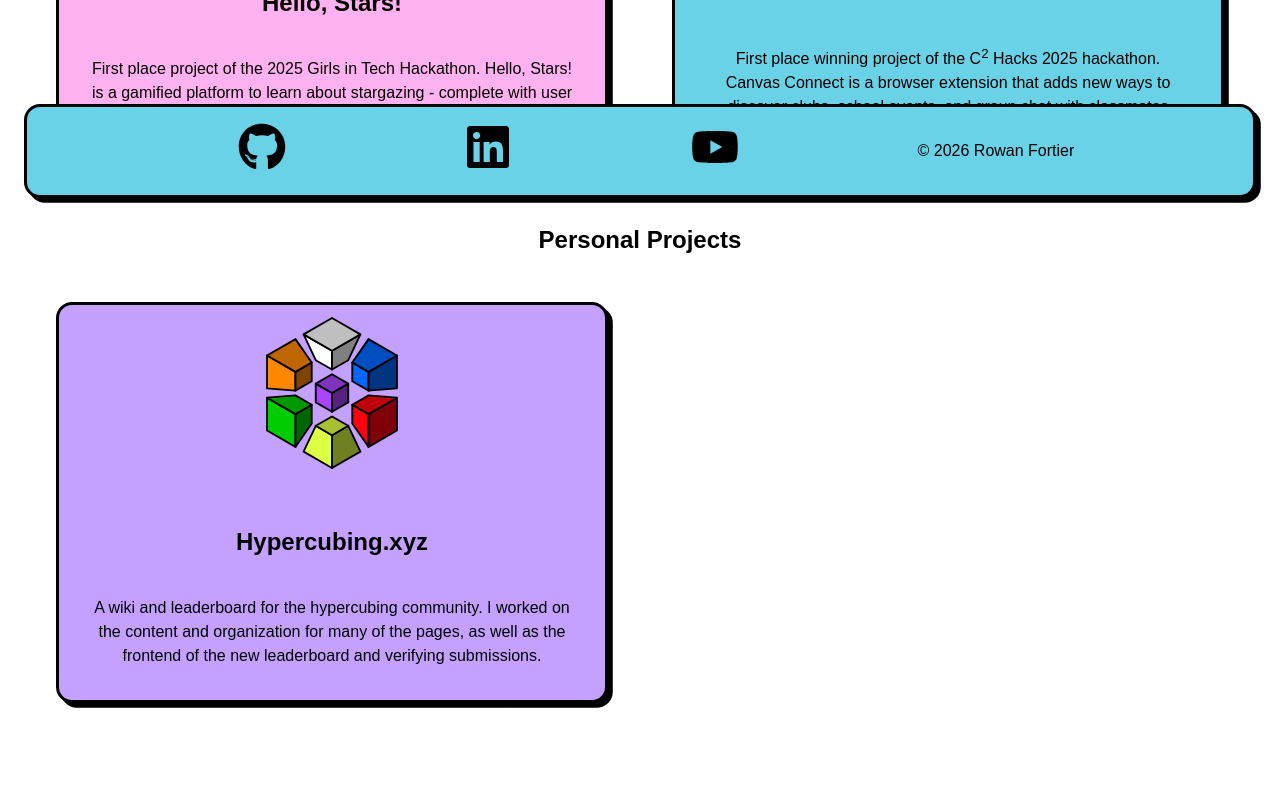
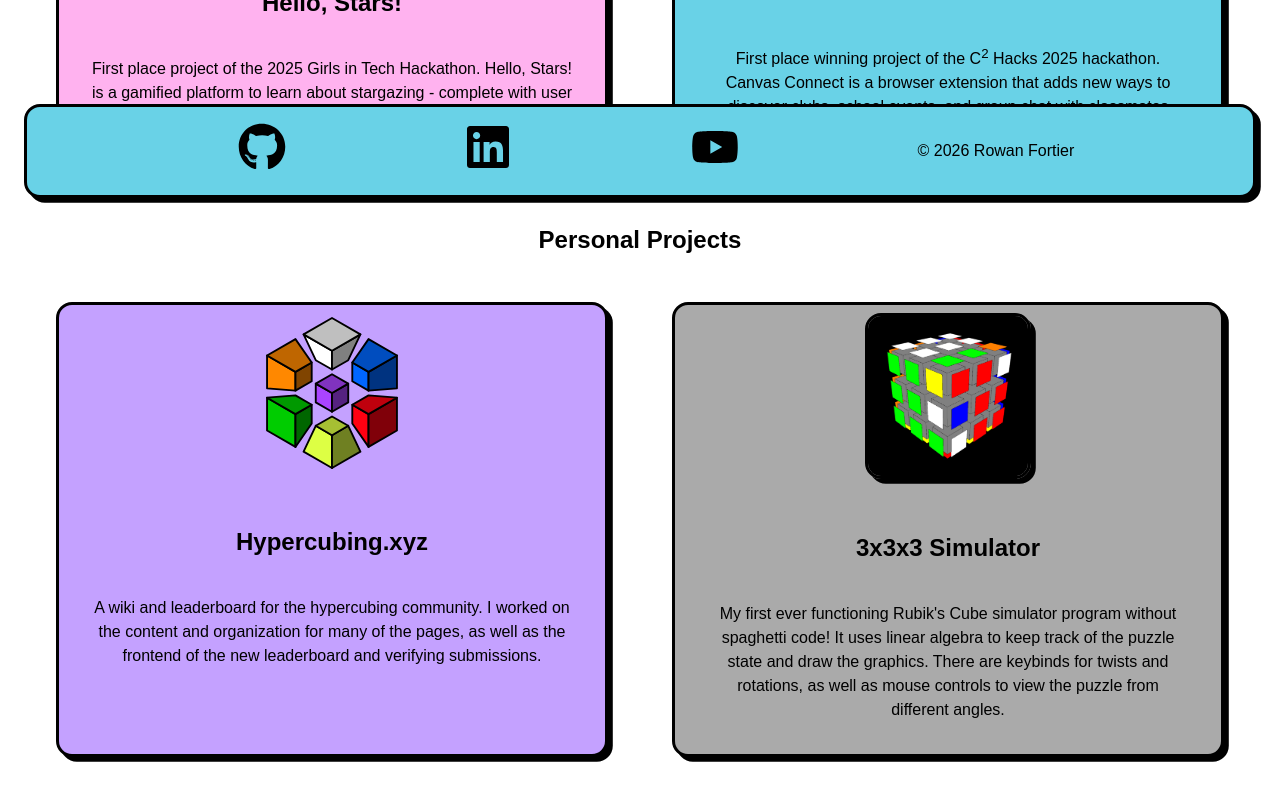
Before and after one commit to blobinaticuber/rowanfortier-website, a React (Vite) app in the folder my-react-app/: page /projects in a window 1280 px wide. Shown: the part 560-1360 px from the top of the page. Built offline with nearby package versions, Linux system fonts and the light colour scheme.

Commit message:
add 333sim card to projects

```diff
--- a/my-react-app/src/pages/Projects.jsx
+++ b/my-react-app/src/pages/Projects.jsx
@@ -43,6 +43,14 @@ export function Projects() {
                         </div>
                     </Card>
 
+                    <Card color="var(--gray)">
+                        <ImageShape border shape="squircle" path="/src/assets/projects/processing-3x3x3.png"/>
+                        <div className="vstack">
+                            <h2>3x3x3 Simulator</h2>
+                            <p>My first ever functioning Rubik's Cube simulator program without spaghetti code! It uses linear algebra to keep track of the puzzle state and draw the graphics. There are keybinds for twists and rotations, as well as mouse controls to view the puzzle from different angles.</p>
+                        </div>
+                    </Card>
+
                 </div>
 
 
```
Also changed, not shown: my-react-app/src/assets/projects/processing-3x3x3.png (added).
